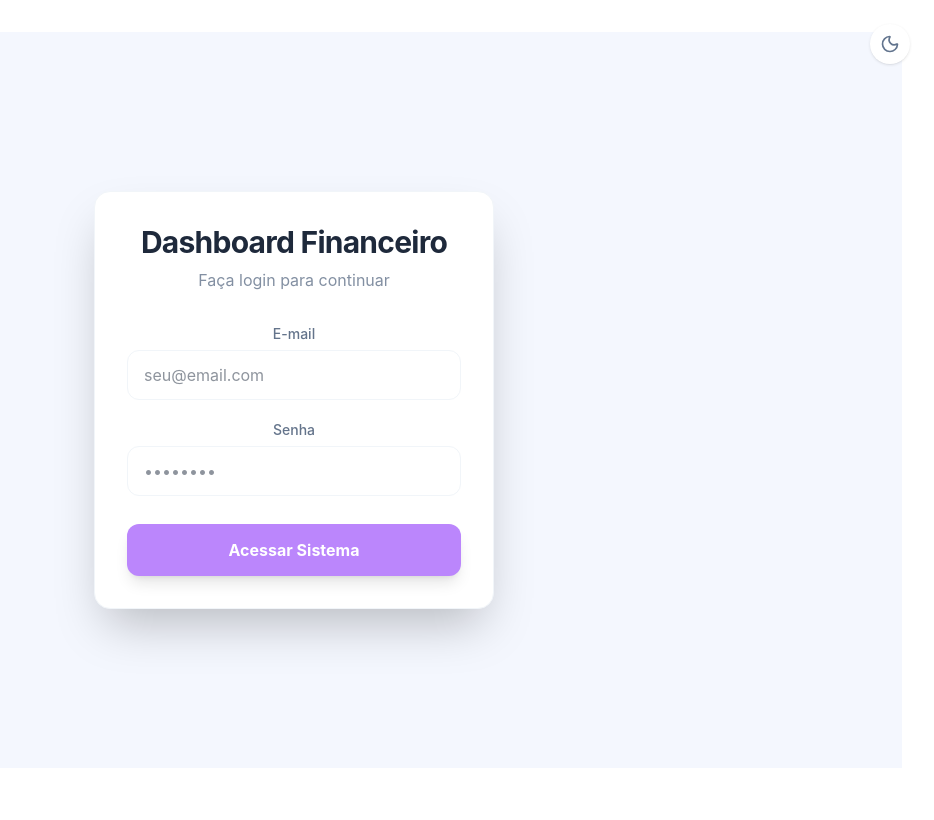
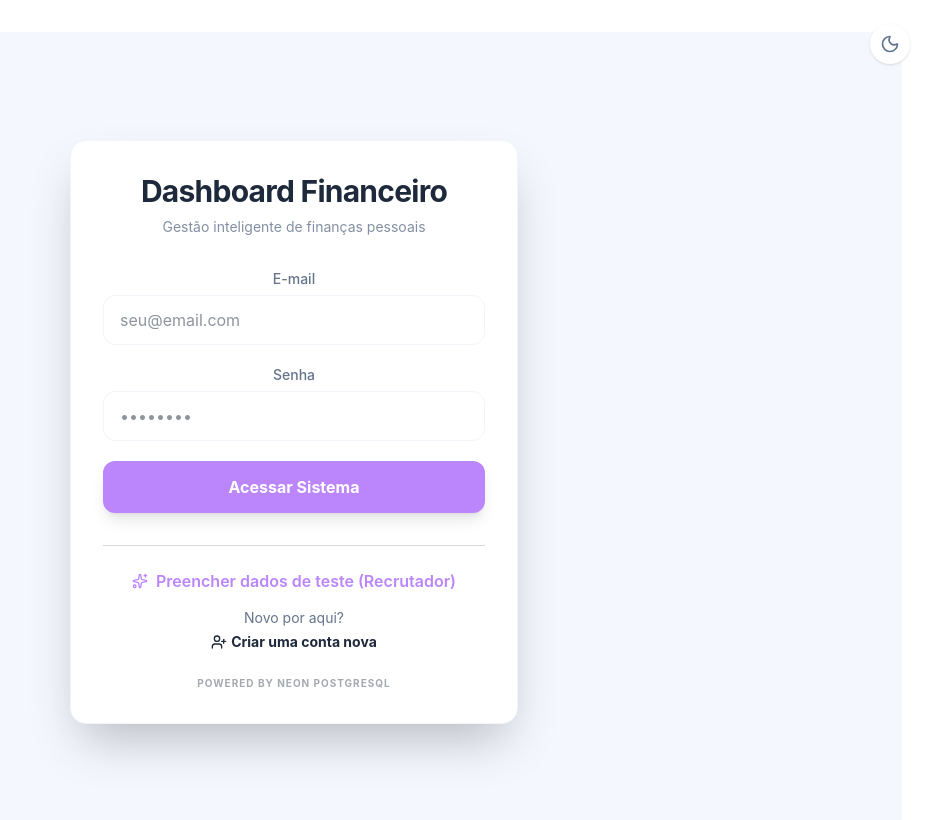
Before and after one commit to roberto-mazor/dashboard-financeiro-projeto-pi, a React (Vite) app in the folder frontend/: page / in a window 1280 px wide. Shown: the top 820 px of the page, without its empty margins (346-1280 px from the left). Built offline with nearby package versions, Linux system fonts and the light colour scheme; no server answers.

Commit message:
Feat(backend): Adicionado rota /registrar

```diff
--- a/frontend/src/pages/Login.jsx
+++ b/frontend/src/pages/Login.jsx
@@ -1,6 +1,6 @@
 import { useState } from 'react';
-import { useNavigate } from 'react-router-dom';
-import { Sun, Moon } from 'lucide-react';
+import { useNavigate, Link } from 'react-router-dom';
+import { Sun, Moon, Sparkles, UserPlus } from 'lucide-react';
 import api from '../services/api';
 import { useTheme } from '../contexts/ThemeContext';
 
@@ -12,7 +12,7 @@ const Login = () => {
   const navigate = useNavigate();
 
   const handleLogin = async (e) => {
-    e.preventDefault();
+    if (e) e.preventDefault();
     setLoading(true);
     try {
       const response = await api.post('/auth/login', { email, senha });
@@ -20,18 +20,24 @@ const Login = () => {
       localStorage.setItem('user', JSON.stringify(response.data.user));
       navigate('/dashboard');
     } catch (error) {
-      alert(error?.response?.data?.message || 'Erro ao conectar.');
+      alert(error?.response?.data?.message || 'Erro ao conectar. Verifique suas credenciais.');
     } finally {
       setLoading(false);
     }
   };
 
+  // Função para unir a Opção 1 e 2: Preenche e ilustra
+  const handleRecrutadorDemo = () => {
+    setEmail('recrutador@demo.com');
+    setSenha('123456');
+    // Pequeno feedback visual ou delay antes de entrar pode ser bom
+  };
+
   return (
     <div
-      className="flex flex-col items-center justify-center flex-1 w-full p-4 transition-colors duration-300"
+      className="flex flex-col items-center justify-center flex-1 w-full min-h-screen p-4 transition-colors duration-300"
       style={{ backgroundColor: theme?.background }}
     >
-      {/* Botão de Tema - Posicionamento fixo para não 'empurrar' o card no mobile */}
       <button
         onClick={toggleTheme}
         className="fixed top-6 right-6 p-2.5 rounded-full border transition-all active:scale-90 shadow-sm z-50"
@@ -44,17 +50,16 @@ const Login = () => {
         {isDarkMode ? <Sun size={20} className="text-amber-400" /> : <Moon size={20} className="text-slate-500" />}
       </button>
 
-      {/* Card Principal - Max-w-md garante que não estique demais no Desktop */}
       <div
-        className="w-full max-w-100 p-6 sm:p-8 rounded-2xl shadow-2xl border transition-all animate-in fade-in zoom-in duration-300"
+        className="w-full max-w-md p-6 sm:p-8 rounded-2xl shadow-2xl border transition-all animate-in fade-in zoom-in duration-300"
         style={{ backgroundColor: theme?.surface, borderColor: theme?.border }}
       >
         <header className="mb-8 text-center">
           <h2 className="text-2xl sm:text-3xl font-bold tracking-tight" style={{ color: theme?.text }}>
             Dashboard Financeiro
           </h2>
-          <p className="text-sm sm:text-base mt-2 opacity-80" style={{ color: theme?.textSecondary }}>
-            Faça login para continuar
+          <p className="text-sm mt-2 opacity-80" style={{ color: theme?.textSecondary }}>
+            Gestão inteligente de finanças pessoais
           </p>
         </header>
 
@@ -66,11 +71,7 @@ const Login = () => {
               value={email}
               onChange={(e) => setEmail(e.target.value)}
               className="w-full px-4 py-3 rounded-xl border outline-none focus:ring-2 focus:ring-purple-500/50 transition-all text-base"
-              style={{
-                backgroundColor: theme?.inputBg,
-                color: theme?.text,
-                borderColor: theme?.border
-              }}
+              style={{ backgroundColor: theme?.inputBg, color: theme?.text, borderColor: theme?.border }}
               placeholder="seu@email.com"
               required
             />
@@ -83,11 +84,7 @@ const Login = () => {
               value={senha}
               onChange={(e) => setSenha(e.target.value)}
               className="w-full px-4 py-3 rounded-xl border outline-none focus:ring-2 focus:ring-purple-500/50 transition-all text-base"
-              style={{
-                backgroundColor: theme?.inputBg,
-                color: theme?.text,
-                borderColor: theme?.border
-              }}
+              style={{ backgroundColor: theme?.inputBg, color: theme?.text, borderColor: theme?.border }}
               placeholder="••••••••"
               required
             />
@@ -96,12 +93,43 @@ const Login = () => {
           <button
             type="submit"
             disabled={loading}
-            className="w-full py-3.5 mt-2 rounded-xl font-bold text-white shadow-lg transition-all active:scale-[0.98] hover:opacity-90 disabled:opacity-50"
+            className="w-full py-3.5 mt-2 rounded-xl font-bold text-white shadow-lg transition-all active:scale-[0.98] hover:brightness-110 disabled:opacity-50 flex justify-center items-center gap-2"
             style={{ backgroundColor: '#bb86fc' }}
           >
             {loading ? 'Validando...' : 'Acessar Sistema'}
           </button>
         </form>
+
+        {/* ÁREA DE ACESSO RÁPIDO E REGISTRO */}
+        <div className="mt-8 pt-6 border-t border-gray-700/20 flex flex-col items-center gap-4">
+
+          <button
+            onClick={handleRecrutadorDemo}
+            className="flex items-center gap-2 text-sm font-semibold transition-colors hover:opacity-80"
+            style={{ color: '#bb86fc' }}
+          >
+            <Sparkles size={16} />
+            Preencher dados de teste (Recrutador)
+          </button>
+
+          <div className="text-sm flex flex-col items-center gap-1" style={{ color: theme?.textSecondary }}>
+            <span>Novo por aqui?</span>
+            <Link
+              to="/register"
+              className="font-bold flex items-center gap-1 hover:underline"
+              style={{ color: theme?.text }}
+            >
+              <UserPlus size={16} />
+              Criar uma conta nova
+            </Link>
+          </div>
+
+          <div className="mt-2 text-center">
+            <p className="text-[10px] uppercase tracking-widest opacity-40 font-bold" style={{ color: theme?.text }}>
+              Powered by Neon PostgreSQL
+            </p>
+          </div>
+        </div>
       </div>
     </div>
   );
```
Also changed, not shown: 1 other file (tests, documents, lock files or other folders).
